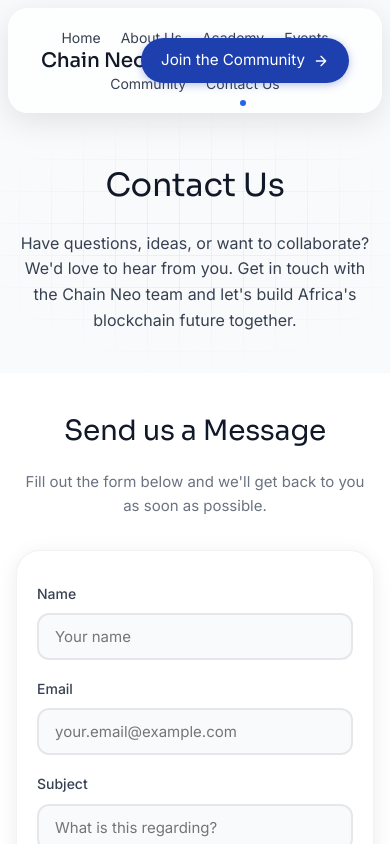
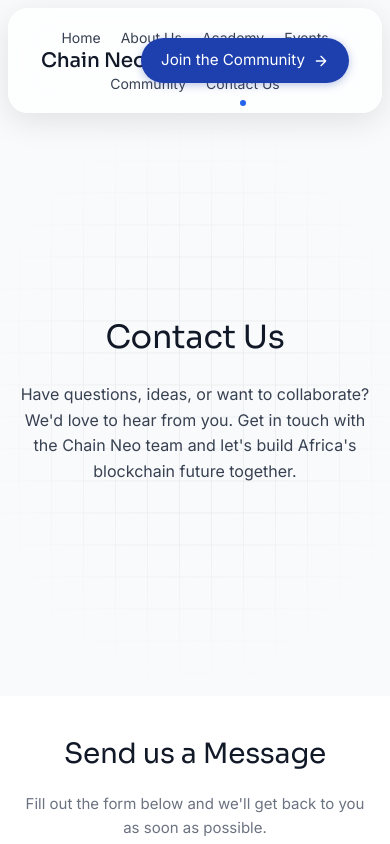
Before and after one commit to Deon62/cneo, a React (Vite) app: page /contact in a window 390 px wide. Shown: the top 844 px of the page. Built offline with nearby package versions, Linux system fonts and the light colour scheme.

Commit message:
updated academy routing

```diff
--- a/src/pages/Contact.css
+++ b/src/pages/Contact.css
@@ -89,7 +89,7 @@
   display: flex;
   align-items: center;
   justify-content: center;
-  padding: 80px 24px;
+  padding: 140px 24px 120px;
   background-color: #FFFFFF;
   overflow: hidden;
   margin: 0;
@@ -404,12 +404,12 @@
 
 @media (max-width: 768px) {
   .contact-header {
-    padding: 80px 20px 48px;
-    min-height: auto;
+    padding: 100px 20px;
+    min-height: 80vh;
   }
 
   .contact-form-section {
-    padding: 60px 20px;
+    padding: 100px 20px 80px;
     min-height: auto;
   }
 
@@ -444,8 +444,8 @@
 
 @media (max-width: 480px) {
   .contact-header {
-    padding: 60px 16px 40px;
-    min-height: auto;
+    padding: 80px 16px;
+    min-height: 70vh;
   }
 
   .contact-header-title {
```
